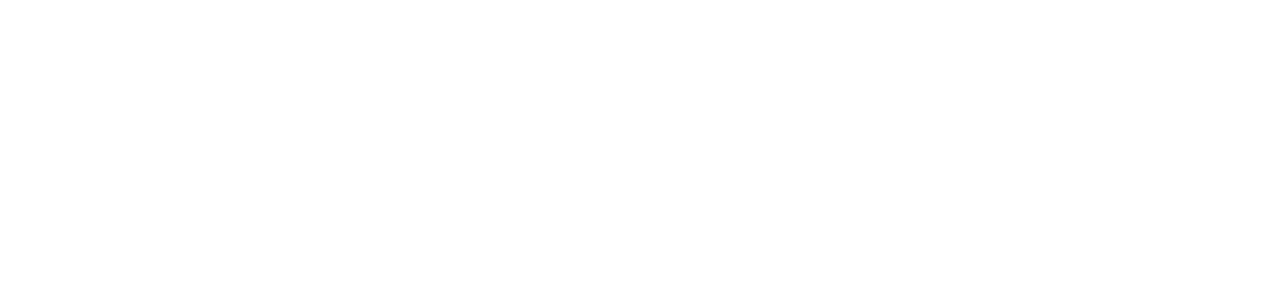
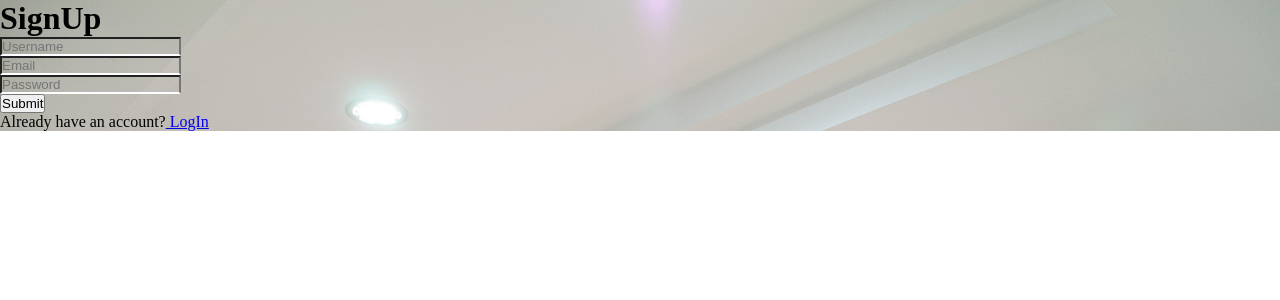
Before and after one commit to Abhishek058/Hospital_Finder, a React (Create React App) app: page /signup in a window 1280 px wide. Before the commit this address had no page. Shown: the top 300 px of the page. Built offline with nearby package versions, Linux system fonts and the light colour scheme.

Commit message:
Login/SignUp page created

```diff
--- a/src/App.css
+++ b/src/App.css
@@ -232,7 +232,6 @@
 }
 
 .Login{
-  height: 100vh;
   background-image: url("../public/images/loginbg.jpg");
   background-size: cover;
 }
@@ -244,3 +243,23 @@
     background-size: cover;
   }
 }
+
+.container input{
+  background-color: transparent;
+  outline: none;
+  border-bottom: 2px solid white;
+}
+
+.btn:focus {
+  outline: 0;
+}
+
+.btn:active {
+  transform: scale(0.98);
+}
+.form-control label {
+  display: inline-block;
+  font-size: 18px;
+  min-width: 5px;
+  transition: 0.3s cubic-bezier(0.68, -0.55, 0.265, 1.55);
+}
--- a/src/App.js
+++ b/src/App.js
@@ -2,6 +2,7 @@
 import "./App.css";
 import All from "./All";
 import Login from "./Login";
+import Signup from "./Signup";
 
 function App() {
   return (
@@ -9,7 +10,7 @@
       <div className="App bg-gray-200">
         <Routes>
           <Route path="/" element={<All />}></Route>
-          <Route path="/about" element={<div>about</div>} />
+          <Route path="/signup" element={<Signup />} />
           <Route path="/login" element={<Login />} />
         </Routes>
       </div>
--- a/src/Login.js
+++ b/src/Login.js
@@ -2,22 +2,34 @@
 import { Link } from "react-router-dom";
 function Login() {
   return (
-    <div className="Login">
-      <div class="container">
-        <h1>Log In</h1>
-        <form>
-          <div class="form-control">
-            <input type="text" required />
-            <label>Username</label>
+    <div className="Login flex flex-col justify-center items-center h-screen">
+      <div className="container w-96 h-3/5 bg-black bg-opacity-50  rounded-md text-white flex flex-col justify-center items-center p-5">
+        <h1 className="text-4xl font-bold mb-9">Log In</h1>
+        <form className="flex flex-col justify-center items-center">
+          <div className="form-control  mt-5 p-4 w-full">
+            <input
+              type="text"
+              className="w-full"
+              placeholder="Username"
+              required
+            />
           </div>
-          <div class="form-control">
-            <input type="password" required />
-            <label>Password</label>
+          <div className="form-control mt-5 p-4 w-full">
+            <input
+              type="password"
+              className="w-full"
+              placeholder="Password"
+              required
+            />
           </div>
-          <button class="btn">Submit</button>
-          <p class="text">
+          <button className="btn w-3/4 m-7 p-2 bg-blue-300 rounded-md">
+            Submit
+          </button>
+          <p className="text mt-3">
             Don't have an account?
-            <a href="#">Create Account</a>
+            <Link to="/signup" className="text-blue-300">
+              &nbsp;Create Account
+            </Link>
           </p>
         </form>
       </div>
--- a/src/Signup.js
+++ b/src/Signup.js
@@ -1,9 +1,43 @@
-import React from 'react'
-
+import React from "react";
+import { Link } from "react-router-dom";
 function Signup() {
   return (
-    <div>Signup</div>
-  )
+    <div className="Login flex flex-col justify-center items-center h-screen">
+      <div className="container w-96 h-3/4 bg-black bg-opacity-50  rounded-md text-white flex flex-col justify-center items-center p-5">
+        <h1 className="text-4xl font-bold mb-9">SignUp</h1>
+        <form className="flex flex-col justify-center items-center">
+          <div className="form-control  mt-5 p-4 w-full">
+            <input type="text" className="w-full" placeholder="Username" required />
+          </div>
+          <div className="form-control  mt-5 p-4 w-full">
+            <input
+              type="text"
+              className="w-full"
+              placeholder="Email"
+              required
+            />
+          </div>
+          <div className="form-control mt-5 p-4 w-full">
+            <input
+              type="password"
+              className="w-full"
+              placeholder="Password"
+              required
+            />
+          </div>
+          <button className="btn w-3/4 m-7 p-2 bg-blue-300 rounded-md">
+            Submit
+          </button>
+          <p className="text mt-3">
+            Already have an account?
+            <Link to="/login" className="text-blue-300">
+              &nbsp;LogIn
+            </Link>
+          </p>
+        </form>
+      </div>
+    </div>
+  );
 }
 
-export default Signup
+export default Signup;
```
